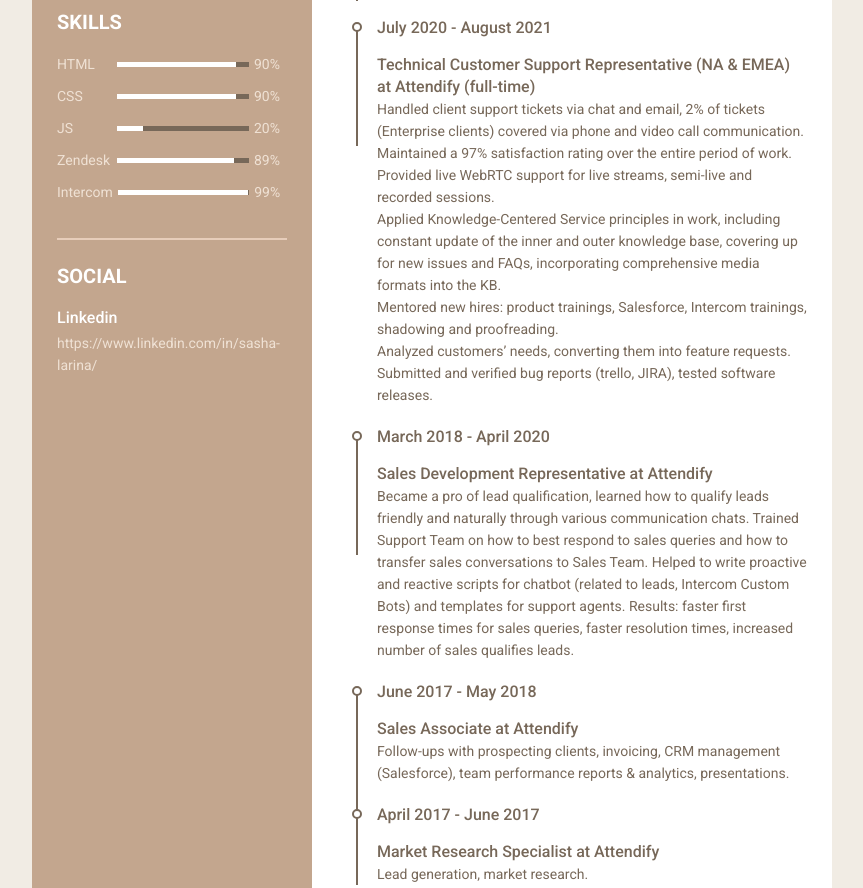
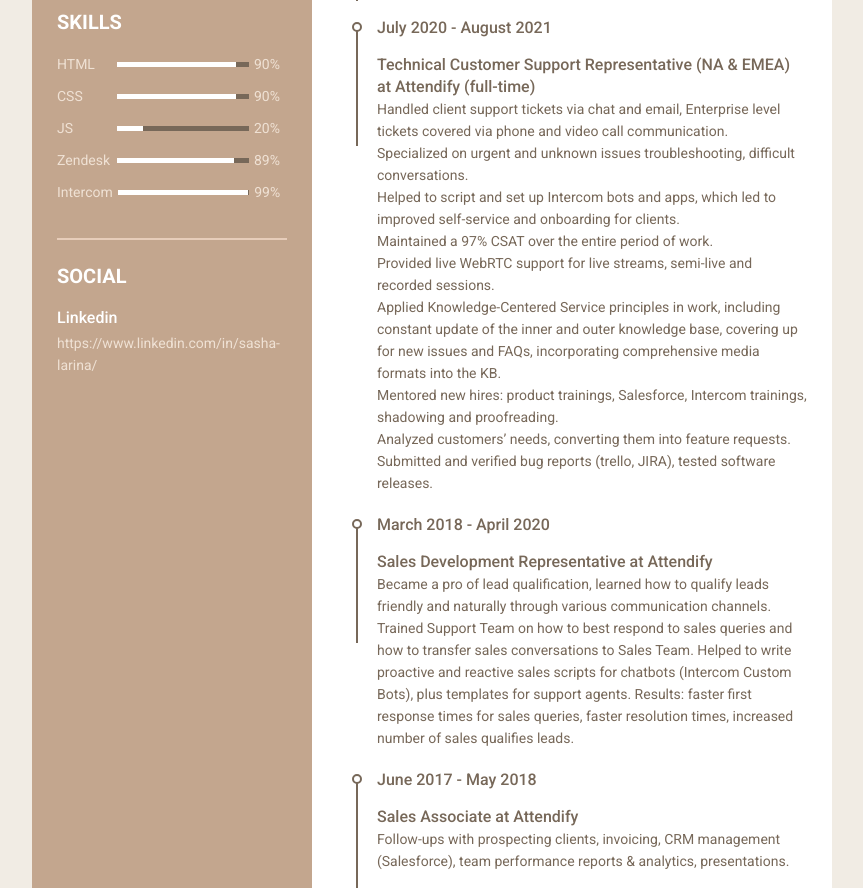
Before and after one commit to sashalarina/myresume, a plain HTML site: page index.html in a window 1280 px wide. Shown: the part 619-1507 px from the top of the page, without its empty margins (208-1071 px from the left). Drawn offline with Linux system fonts and the light colour scheme.

Commit message:
Update index.html

```diff
--- a/index.html
+++ b/index.html
@@ -139,6 +139,7 @@ Maintained 98% client satisfaction score.
 <br />
 Co-created inner product knowledge base from the ground up.
 
+
                 </p>
               </div>
             </li>
@@ -158,13 +159,17 @@ Co-created inner product knowledge base from the ground up.
               <div class="info">
                 <p class="semi-bold">Technical Customer Support Representative (NA & EMEA) at Attendify  (full-time) </p>
                 <p>
-                  Handled client support tickets via chat and email, 2% of tickets (Enterprise clients) covered via phone and video call communication.
-<br /> Maintained a 97% satisfaction rating over the entire period of work.
+                  Handled client support tickets via chat and email, Enterprise level tickets covered via phone and video call communication.
+                  <br />
+                  Specialized on urgent and unknown issues troubleshooting, difficult conversations.
+                  <br /> Helped to script and set up Intercom bots and apps, which led to improved self-service and onboarding for clients.
+<br /> Maintained a 97% CSAT over the entire period of work.
 <br /> Provided live WebRTC support for live streams, semi-live and recorded sessions.
 <br /> Applied Knowledge-Centered Service principles in work, including constant update of the inner and outer knowledge base, covering up for new issues and FAQs, incorporating comprehensive media formats into the KB.
 <br /> Mentored new hires: product trainings, Salesforce, Intercom trainings, shadowing and proofreading.
 <br /> Analyzed customers’ needs, converting them into feature requests.
 <br /> Submitted and verified bug reports (trello, JIRA), tested software releases.
+
                 </p>
               </div>
             </li>
@@ -175,7 +180,7 @@ Co-created inner product knowledge base from the ground up.
               <div class="info">
                 <p class="semi-bold">Sales Development Representative at Attendify</p>
                 <p>
-               Became a pro of lead qualification, learned how to qualify leads friendly and naturally through various communication chats. Trained Support Team on how to best respond to sales queries and how to transfer sales conversations to Sales Team. Helped to write proactive and reactive scripts for chatbot (related to leads, Intercom Custom Bots) and templates for support agents. Results: faster first response times for sales queries, faster resolution times, increased number of sales qualifies leads.
+               Became a pro of lead qualification, learned how to qualify leads friendly and naturally through various communication channels. Trained Support Team on how to best respond to sales queries and how to transfer sales conversations to Sales Team. Helped to write proactive and reactive sales scripts for chatbots (Intercom Custom Bots), plus templates for support agents. Results: faster first response times for sales queries, faster resolution times, increased number of sales qualifies leads.
 
 
                 </p>
```
